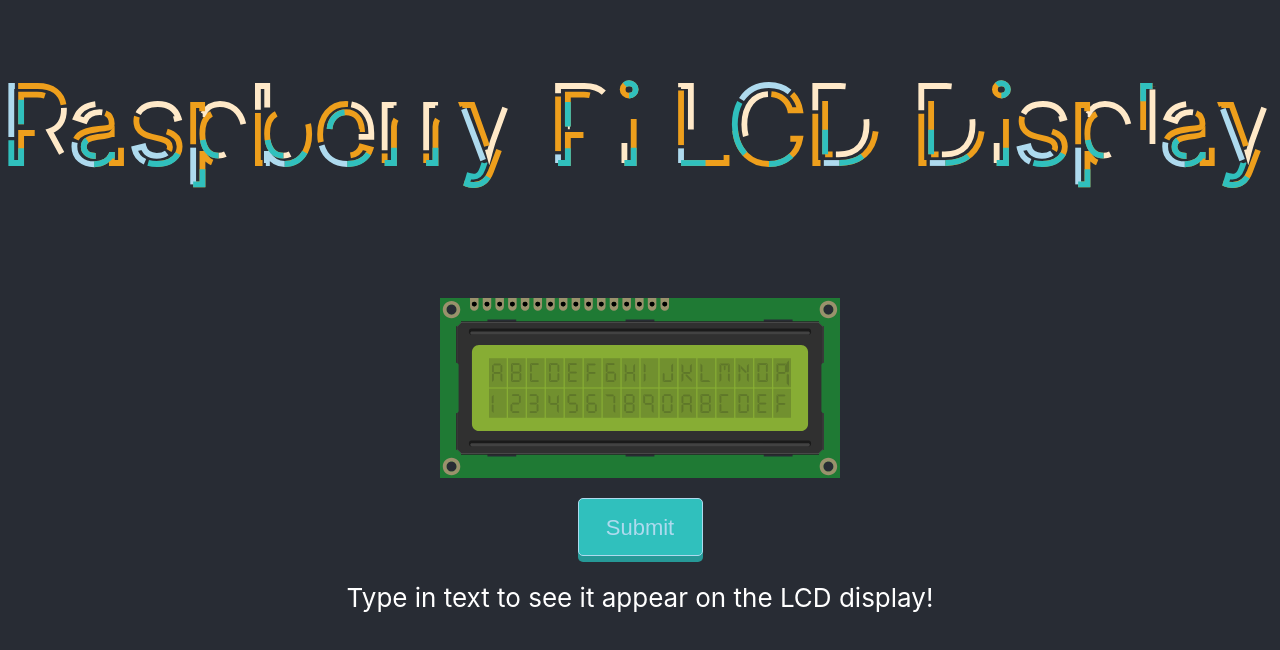
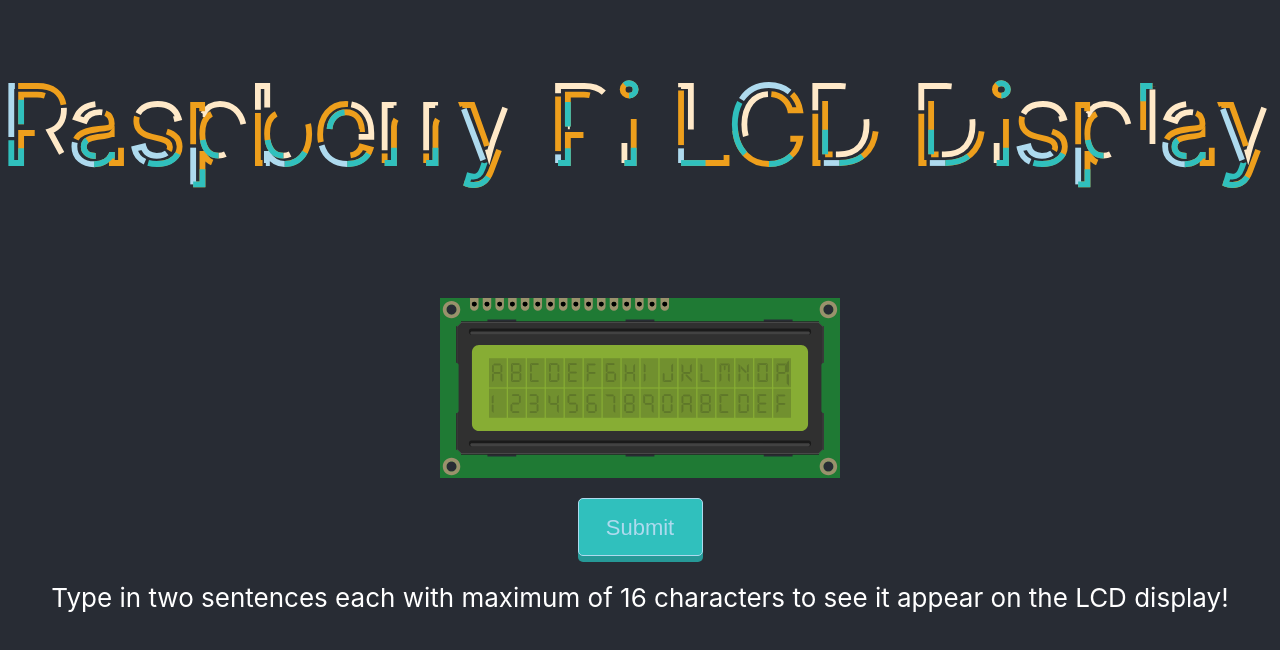
Before and after one commit to sktrinh12/rpi-k8s-react, a React (Create React App) app in the folder frontend/: page / in a window 1280 px wide. Shown: the top 650 px of the page. Built offline with nearby package versions, Linux system fonts and the light colour scheme.

Commit message:
add correct baseurl, console log the url in fetch, add addn info in p tag for directions

```diff
--- a/frontend/src/App.js
+++ b/frontend/src/App.js
@@ -11,7 +11,7 @@
   const stringTopRef = useRef(null);
   const stringBottomRef = useRef(null);
   const submitStringsRef = useRef(null);
-  const baseURL = "192.168.1.21:8000/lcd";
+  const baseURL = "http://192.168.1.21:8000/lcd";
 
   useEffect(() => {
     stringTopRef.current.focus();
@@ -42,9 +42,9 @@
 
   let getResponse = async () => {
     try {
-      let fetched = await fetch(
-        `${baseURL}?string_top=${stringTop}&string_bottom=${stringBottom}&delay=30`
-      );
+      const backendURL = `${baseURL}?string_top=${stringTop}&string_bottom=${stringBottom}&delay=0`;
+      console.log(backendURL);
+      let fetched = await fetch(backendURL);
       if (fetched) {
         let json = await fetched.json();
         console.log(json);
@@ -55,7 +55,7 @@
     }
   };
 
-  const onClickSubmit = (e) => {
+  const onClickSubmit = () => {
     console.log(
       `Form submitted: ${stringTop} <-> ${stringTopRef.current.value} & ${stringBottom} <-> ${stringBottomRef.current.value}`
     );
@@ -96,7 +96,10 @@
         >
           Submit
         </button>
-        <p>Type in text to see it appear on the LCD display!</p>
+        <p>
+          Type in two sentences each with maximum of 16 characters to see it
+          appear on the LCD display!
+        </p>
       </header>
     </div>
   );
```
